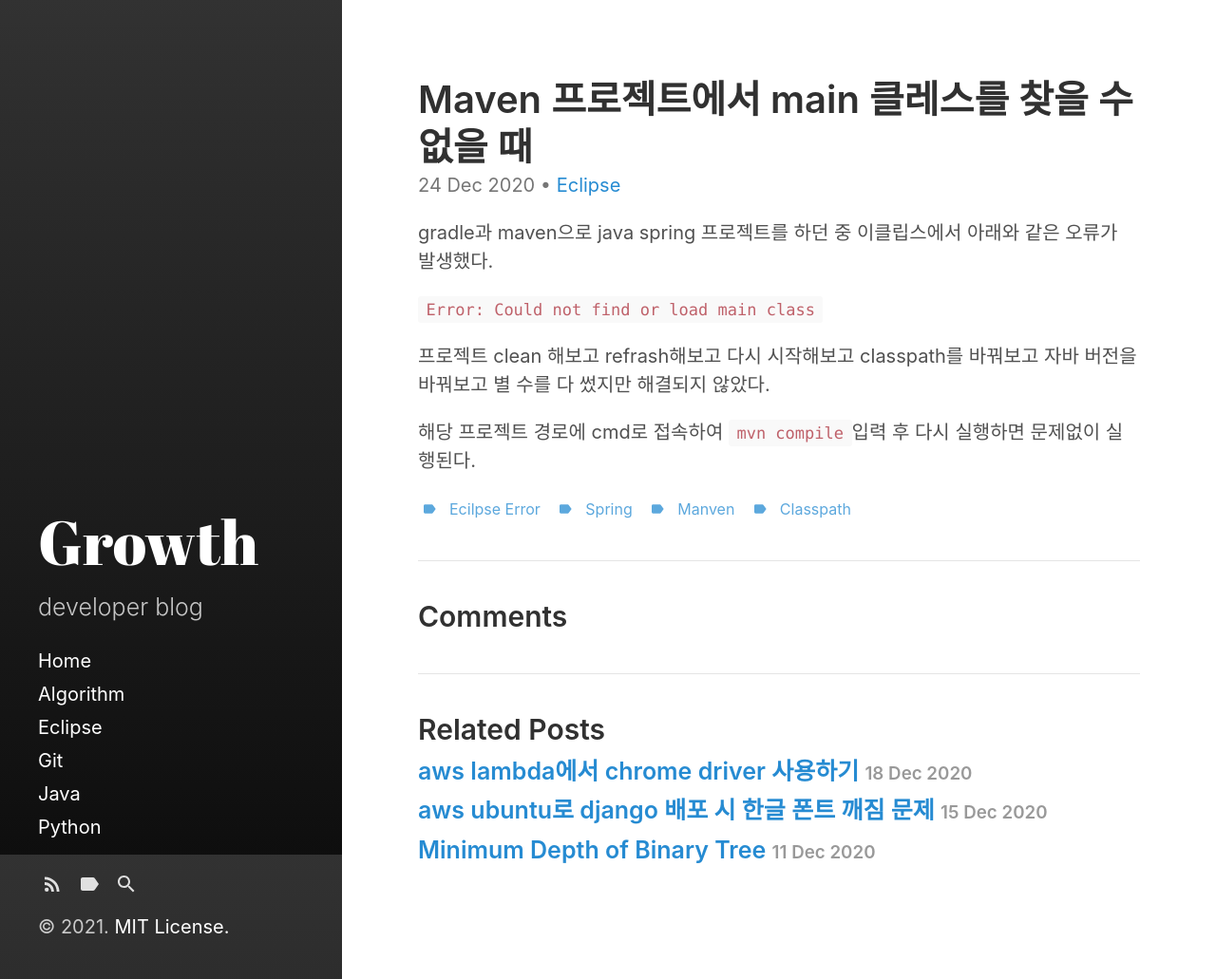
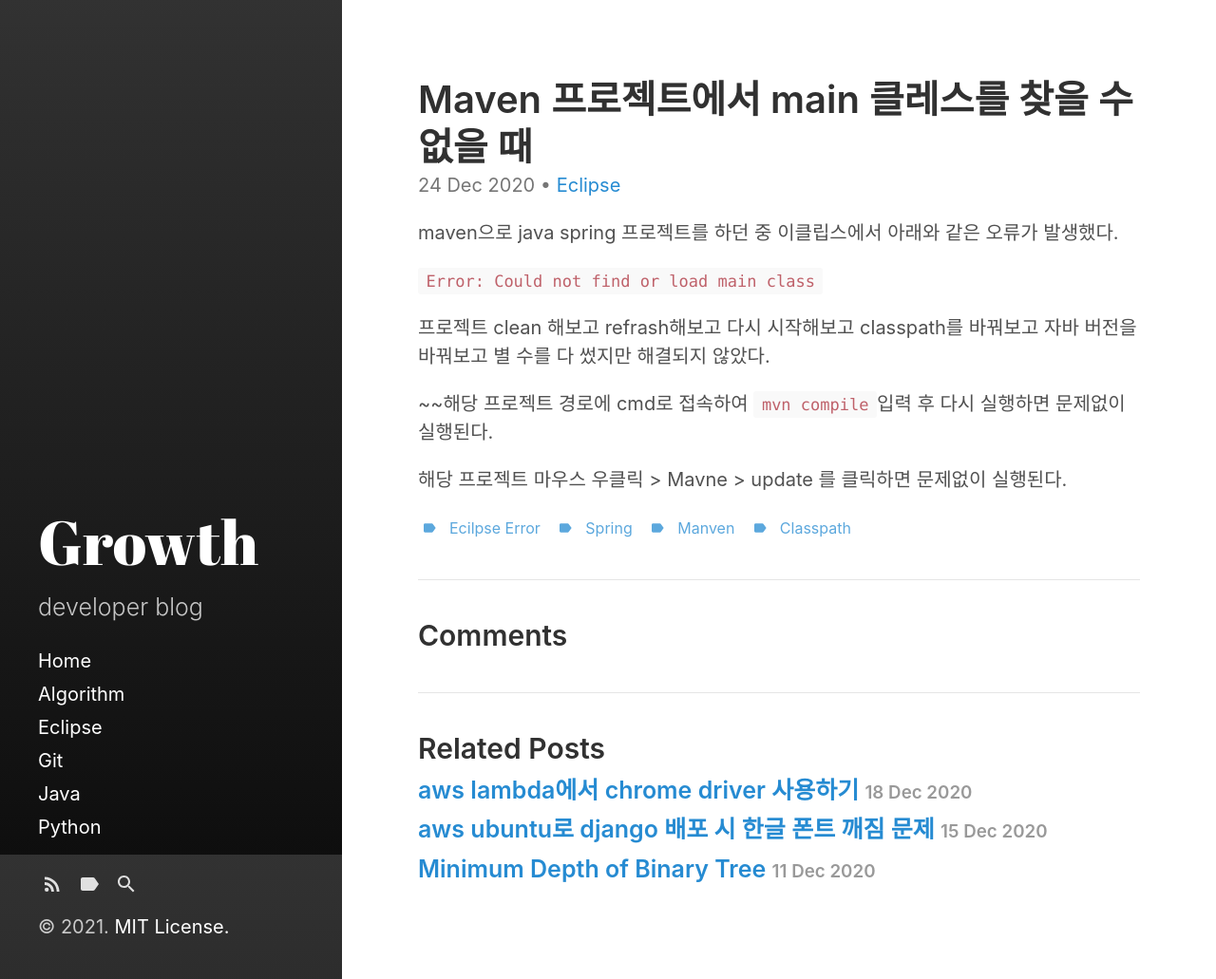
Before and after one commit to sangeun-jo/sangeun-jo.github.io, a Jekyll site: the page built from _posts/2020-12-24-이클립스에서 메인 클레스를 찾을 수 없을 때.md, in a window 1280 px wide and 1031 px high. Shown: the whole window at 95% size. Built offline with Jekyll 4.4.1, drawn with Linux system fonts in a browser that asks for light colours.

Commit message:
Update 2020-12-24-이클립스에서 메인 클레스를 찾을 수 없을 때.md

````diff
--- a/_posts/2020-12-24-이클립스에서 메인 클레스를 찾을 수 없을 때.md
+++ b/_posts/2020-12-24-이클립스에서 메인 클레스를 찾을 수 없을 때.md
@@ -9,10 +9,13 @@ tags:
  - classpath
 ---
 
-gradle과 maven으로 java spring 프로젝트를 하던 중 이클립스에서 아래와 같은 오류가 발생했다.
+maven으로 java spring 프로젝트를 하던 중 이클립스에서 아래와 같은 오류가 발생했다.
 
 ```Error: Could not find or load main class ```
 
 프로젝트 clean 해보고 refrash해보고 다시 시작해보고 classpath를 바꿔보고 자바 버전을 바꿔보고 별 수를 다 썼지만 해결되지 않았다.
 
-해당 프로젝트 경로에 cmd로 접속하여 ```mvn compile```입력 후 다시 실행하면 문제없이 실행된다.
+~~해당 프로젝트 경로에 cmd로 접속하여 ```mvn compile```입력 후 다시 실행하면 문제없이 실행된다.
+
+
+해당 프로젝트 마우스 우클릭 > Mavne > update 를 클릭하면 문제없이 실행된다.
````
